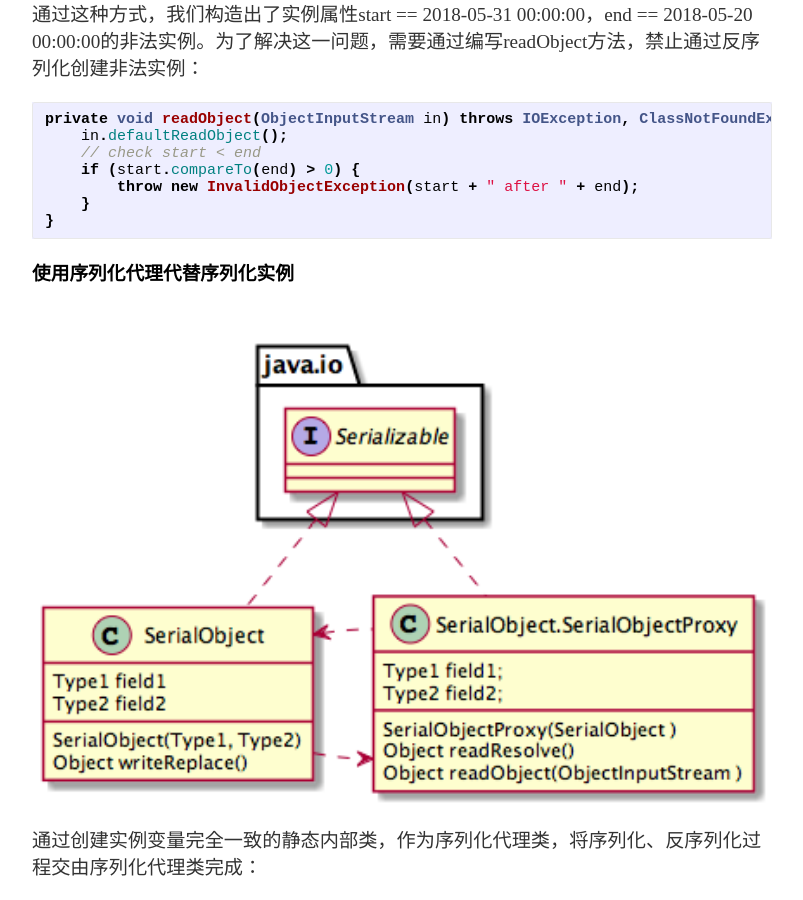
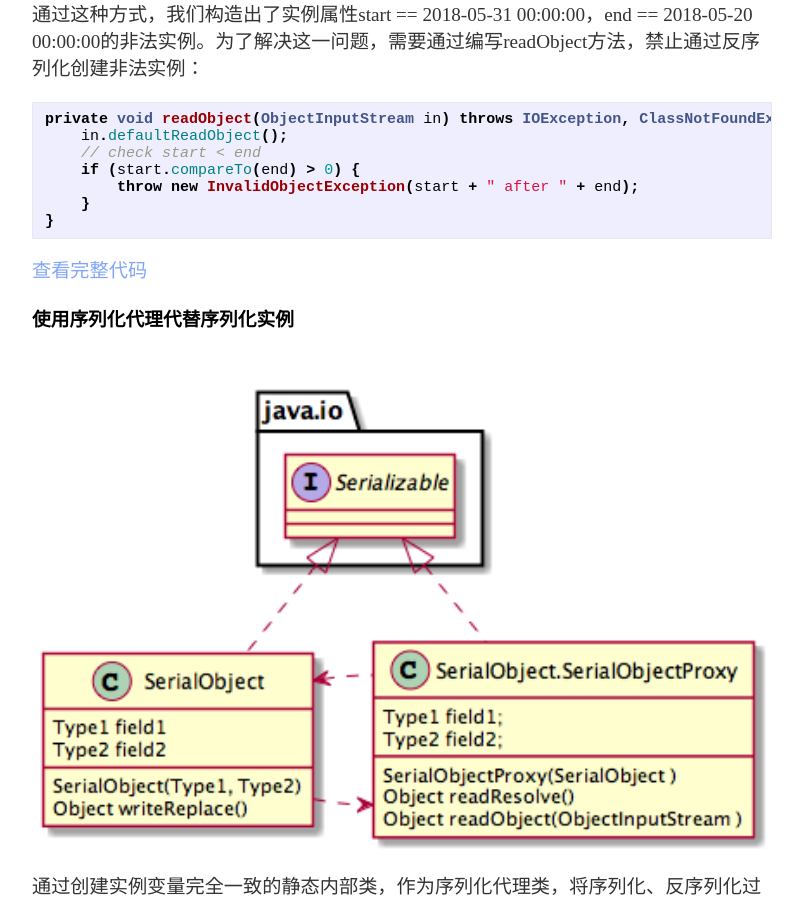
Before and after one commit to 4marxism/4marxism.github.io, a Jekyll site: the page built from _posts/2018-07-20-java-serialize-0.md, in a window 1280 px wide and 900 px high, scrolled down 5590 px. Shown: the whole window, without its empty margins (238-1041 px from the left). Built offline with Jekyll 4.4.1, drawn with Linux system fonts in a browser that asks for light colours; comment, search, counter and statistics services are not loaded.

Commit message:
add code ref

```diff
--- a/_posts/2018-07-20-java-serialize-0.md
+++ b/_posts/2018-07-20-java-serialize-0.md
@@ -215,6 +215,8 @@ private void readObject(ObjectInputStream in) throws IOException, ClassNotFoundE
 }
 ~~~
 
+[查看完整代码](https://github.com/xspurs/java-basic-skills/tree/master/src/main/java/com/brctl/serial/defensive)
+
 ### 使用序列化代理代替序列化实例
 
 ![Serial Proxy](/assets/post_img/java-serialize-0/serial_proxy.png)
@@ -277,6 +279,8 @@ private void readObject(ObjectInputStream in) throws InvalidObjectException {
     throw new InvalidObjectException("Proxy required");
 }
 ~~~
+
+[查看完整代码](https://github.com/xspurs/java-basic-skills/tree/master/src/main/java/com/brctl/serial/proxy)
 
 通过使用序列化代理类，可以方便编写保护性的readObject方法，避免因序列化、反序列化使用不当造成潜在系统漏洞。
 
```
